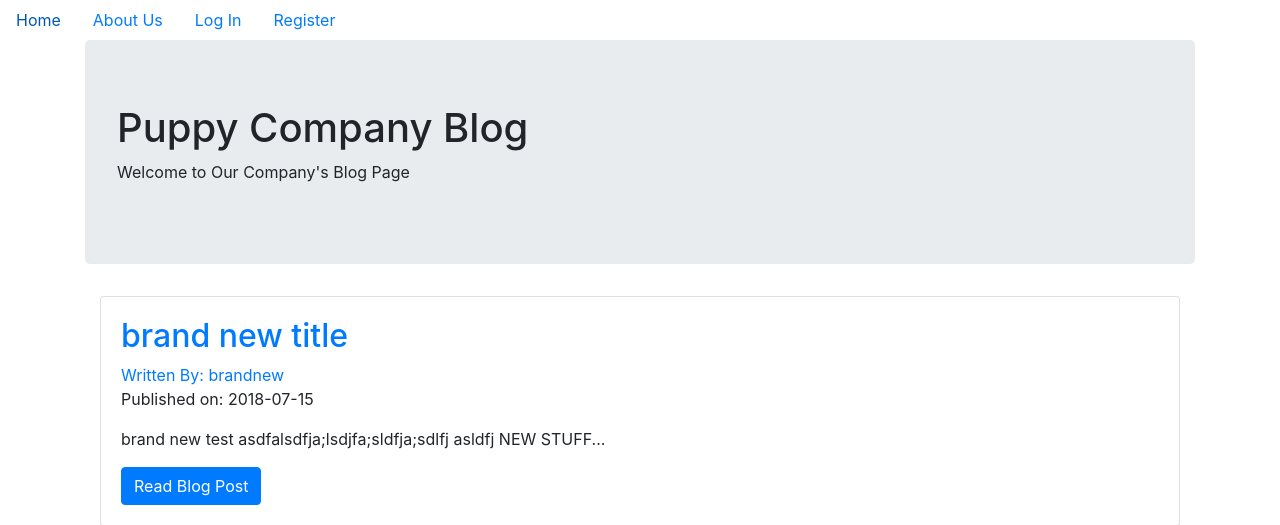
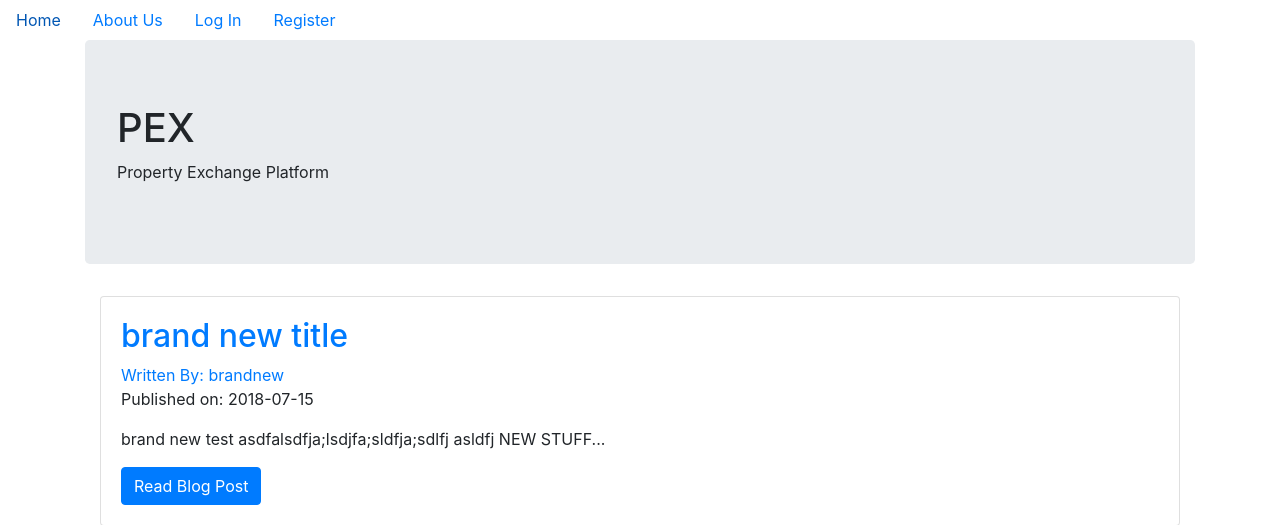
Before and after one commit to sarathchandrac/practice-apps, a Flask app: page / in a window 1280 px wide. Shown: the top 525 px of the page. Run offline with Flask 2, Linux system fonts and the light colour scheme; data comes from the database, SQL or seed files in the repository; some libraries are stand-ins or nearby versions.

Commit message:
Test Update

```diff
--- a/apps/amc/puppycompanyblog/templates/index.html
+++ b/apps/amc/puppycompanyblog/templates/index.html
@@ -1,8 +1,8 @@
 {% extends "base.html" %}
 {% block content %}
   <div class="jumbotron">
-    <h1>Puppy Company Blog</h1>
-    <p>Welcome to Our Company's Blog Page</p>
+    <h1>PEX</h1>
+    <p>Property Exchange Platform</p>
   </div>
 
   <div class="container">
```
